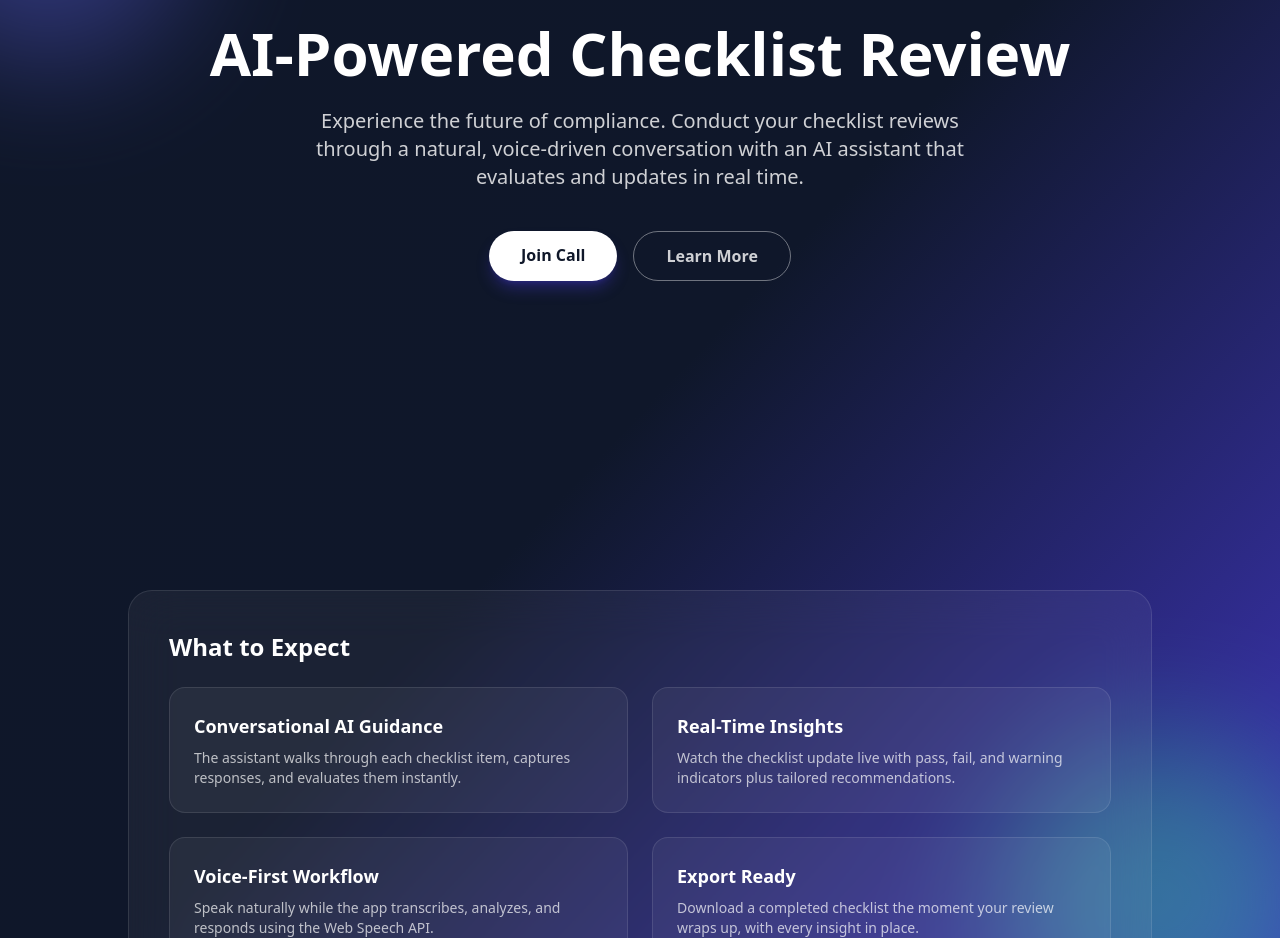
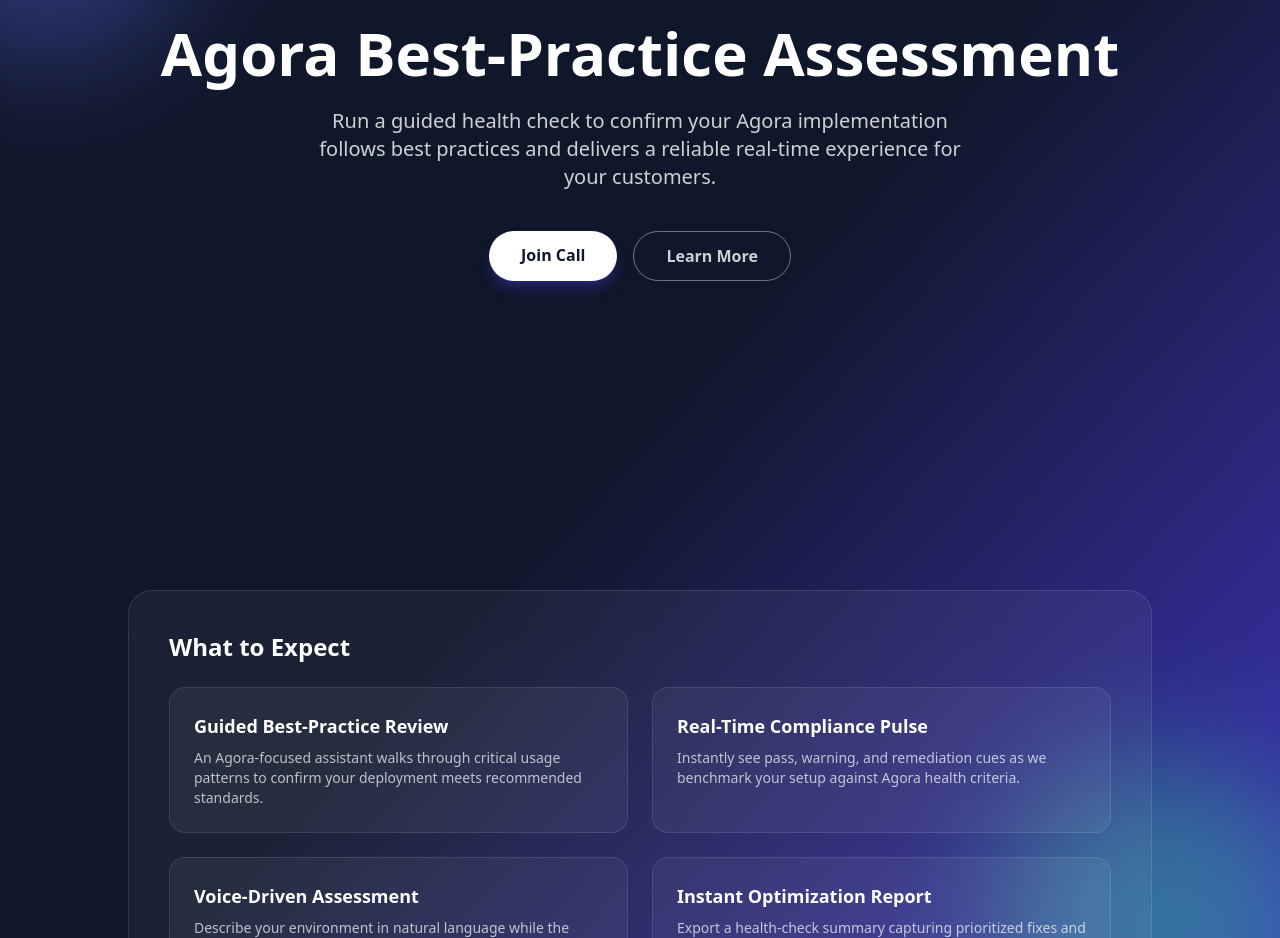
Before and after one commit to ZilingXie/checklist, a React (Vite) app: page / in a window 1280 px wide. Shown: the part 274-1212 px from the top of the page. Built offline with nearby package versions, Linux system fonts and the light colour scheme; no server answers.

Commit message:
change index page text content

```diff
--- a/src/pages/LandingPage.jsx
+++ b/src/pages/LandingPage.jsx
@@ -240,14 +240,14 @@
 
       <main className="relative mx-auto flex min-h-screen max-w-6xl flex-col items-center justify-center px-6 text-center">
         <span className="mb-6 rounded-full bg-white/10 px-4 py-1 text-sm font-medium uppercase tracking-[0.3em] text-white/80">
-          Smart Compliance
+          Agora Health Check
         </span>
         <h1 className="text-4xl font-bold leading-tight sm:text-5xl lg:text-6xl">
-          AI-Powered Checklist Review
+          Agora Best-Practice Assessment
         </h1>
         <p className="mt-6 max-w-2xl text-lg text-white/80 sm:text-xl">
-          Experience the future of compliance. Conduct your checklist reviews through a natural,
-          voice-driven conversation with an AI assistant that evaluates and updates in real time.
+          Run a guided health check to confirm your Agora implementation follows best practices and
+          delivers a reliable real-time experience for your customers.
         </p>
         <div className="mt-10 flex gap-4">
           <Link
@@ -277,31 +277,31 @@
         <h2 className="text-2xl font-semibold text-white">What to Expect</h2>
         <dl className="mt-6 grid gap-6 text-left sm:grid-cols-2">
           <div className="rounded-2xl border border-white/10 bg-white/5 p-6">
-            <dt className="text-lg font-semibold text-white">Conversational AI Guidance</dt>
+            <dt className="text-lg font-semibold text-white">Guided Best-Practice Review</dt>
             <dd className="mt-2 text-sm text-white/70">
-              The assistant walks through each checklist item, captures responses, and evaluates them
-              instantly.
+              An Agora-focused assistant walks through critical usage patterns to confirm your
+              deployment meets recommended standards.
             </dd>
           </div>
           <div className="rounded-2xl border border-white/10 bg-white/5 p-6">
-            <dt className="text-lg font-semibold text-white">Real-Time Insights</dt>
+            <dt className="text-lg font-semibold text-white">Real-Time Compliance Pulse</dt>
             <dd className="mt-2 text-sm text-white/70">
-              Watch the checklist update live with pass, fail, and warning indicators plus tailored
-              recommendations.
+              Instantly see pass, warning, and remediation cues as we benchmark your setup against
+              Agora health criteria.
             </dd>
           </div>
           <div className="rounded-2xl border border-white/10 bg-white/5 p-6">
-            <dt className="text-lg font-semibold text-white">Voice-First Workflow</dt>
+            <dt className="text-lg font-semibold text-white">Voice-Driven Assessment</dt>
             <dd className="mt-2 text-sm text-white/70">
-              Speak naturally while the app transcribes, analyzes, and responds using the Web Speech
-              API.
+              Describe your environment in natural language while the assistant transcribes and
+              cross-checks configurations.
             </dd>
           </div>
           <div className="rounded-2xl border border-white/10 bg-white/5 p-6">
-            <dt className="text-lg font-semibold text-white">Export Ready</dt>
+            <dt className="text-lg font-semibold text-white">Instant Optimization Report</dt>
             <dd className="mt-2 text-sm text-white/70">
-              Download a completed checklist the moment your review wraps up, with every insight in
-              place.
+              Export a health-check summary capturing prioritized fixes and next steps tailored to
+              your Agora workloads.
             </dd>
           </div>
         </dl>
```
